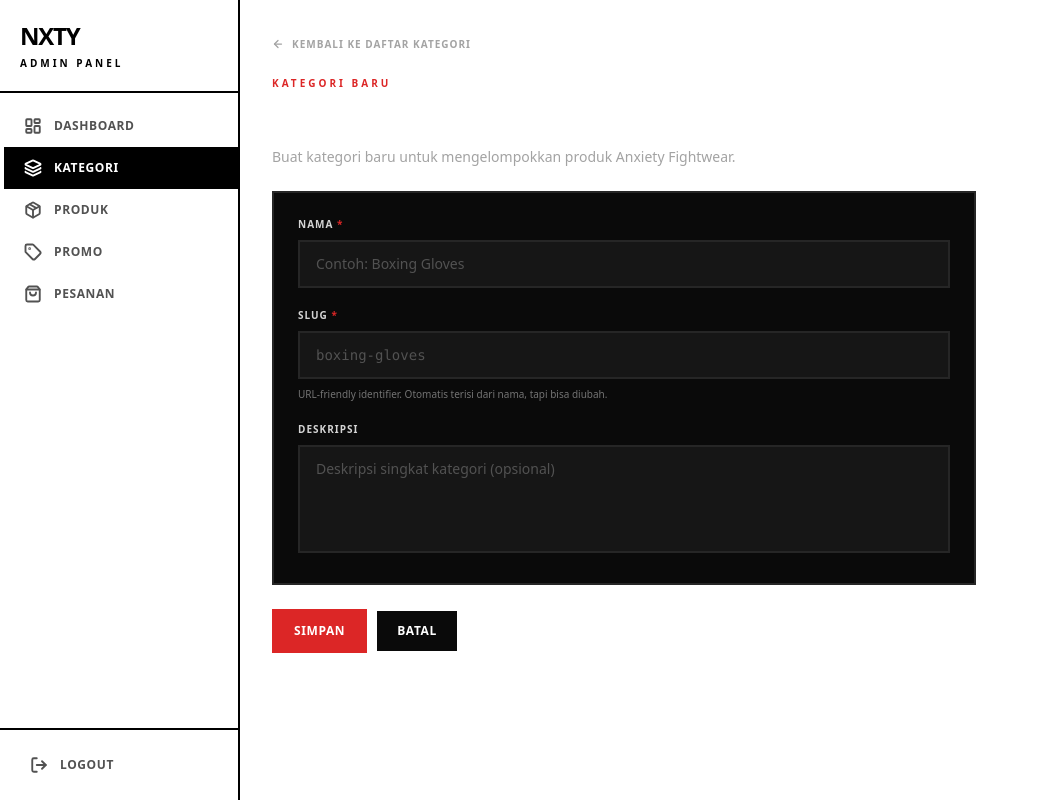
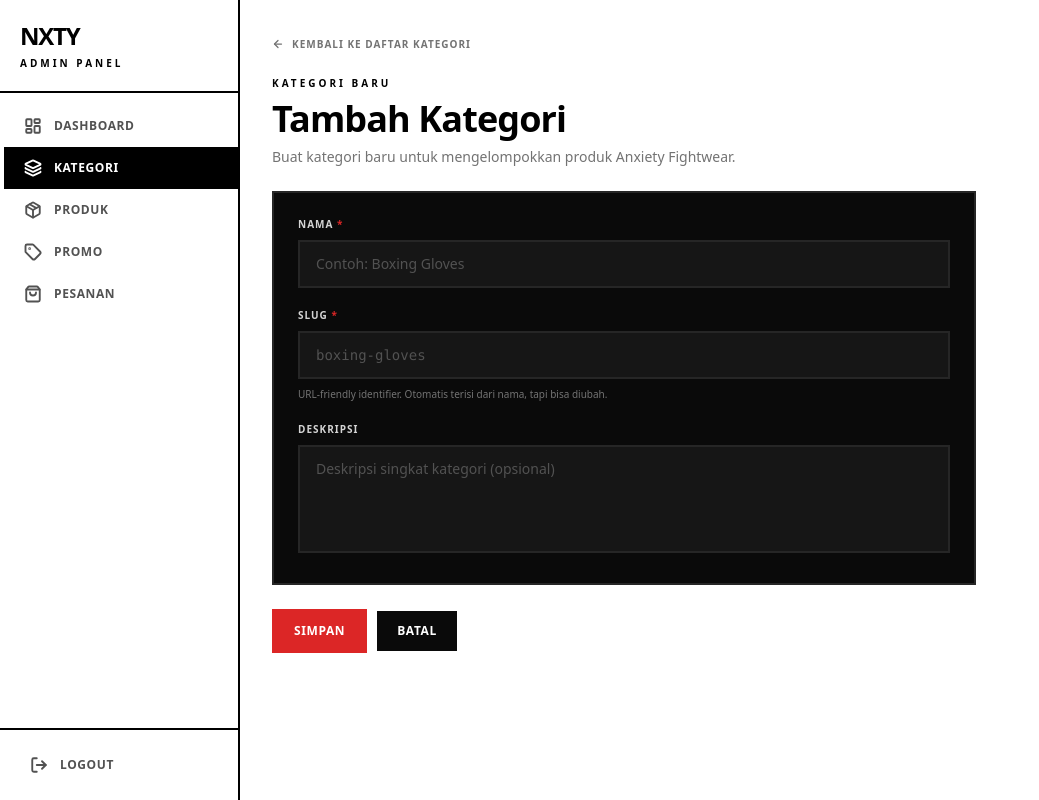
Before and after one commit to fahrismi012-prog/NXTY-Fightwear, a Next.js app: page /admin/kategori/baru in a window 1280 px wide. Shown: the whole page, without its empty margins (0-1039 px from the left). Built offline with nearby package versions, Linux system fonts and the light colour scheme.

Commit message:
style(admin): redesain bw - kategori create

```diff
--- a/app/admin/kategori/baru/page.tsx
+++ b/app/admin/kategori/baru/page.tsx
@@ -9,20 +9,20 @@ export default function NewCategoryPage() {
     <div className="p-4 md:p-8 max-w-3xl">
       <Link
         href="/admin/kategori"
-        className="inline-flex items-center gap-2 text-[10px] font-black uppercase tracking-widest text-neutral-400 hover:text-[#dc2626] transition-colors mb-6"
+        className="inline-flex items-center gap-2 text-[10px] font-black uppercase tracking-widest text-neutral-500 hover:text-black transition-colors mb-6"
       >
         <ArrowLeft size={12} strokeWidth={2.5} />
         Kembali ke daftar kategori
       </Link>
 
       <div className="mb-6">
-        <p className="text-[10px] font-black uppercase tracking-[0.3em] text-[#dc2626] mb-2">
+        <p className="text-[10px] font-black uppercase tracking-[0.3em] text-black mb-2">
           Kategori Baru
         </p>
-        <h1 className="text-3xl md:text-4xl font-black tracking-tight text-white">
+        <h1 className="text-3xl md:text-4xl font-black tracking-tight text-black">
           Tambah Kategori
         </h1>
-        <p className="text-sm text-neutral-400 mt-2">
+        <p className="text-sm text-neutral-500 mt-2">
           Buat kategori baru untuk mengelompokkan produk Anxiety Fightwear.
         </p>
       </div>
```
